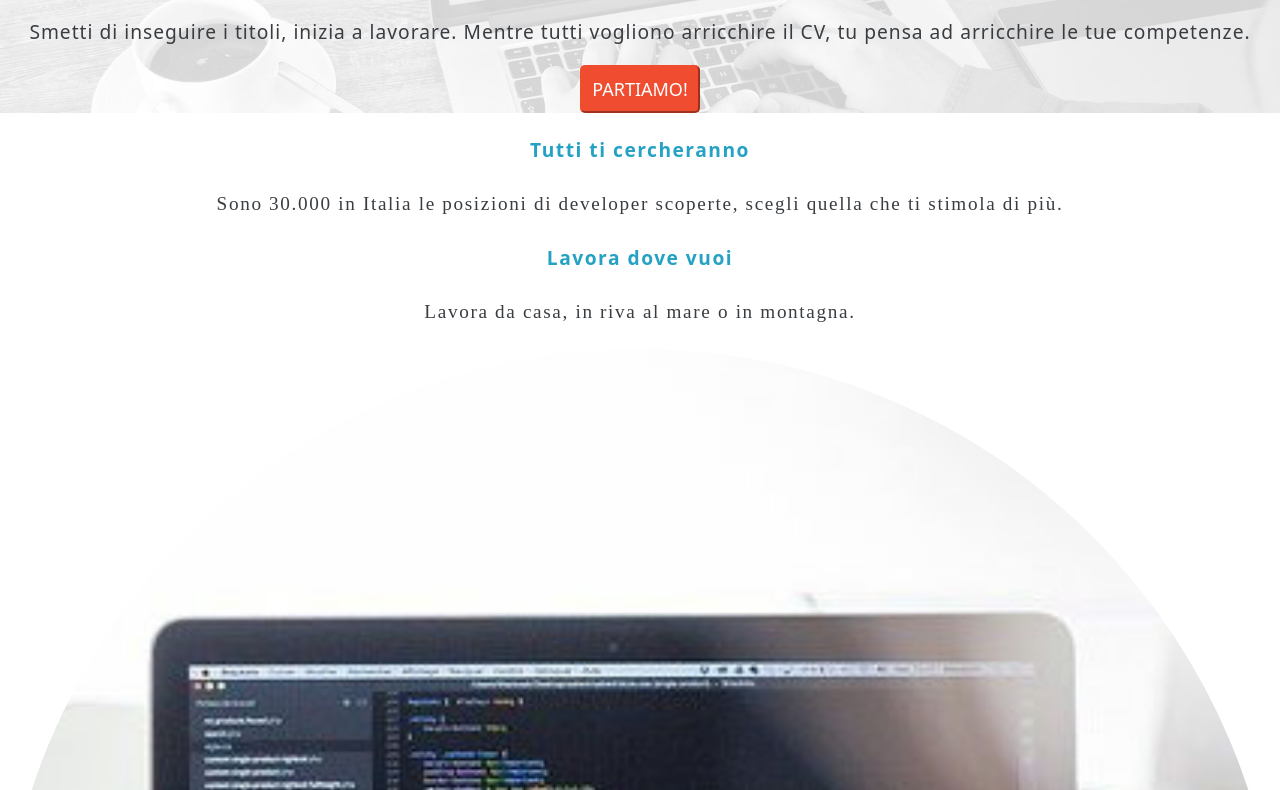
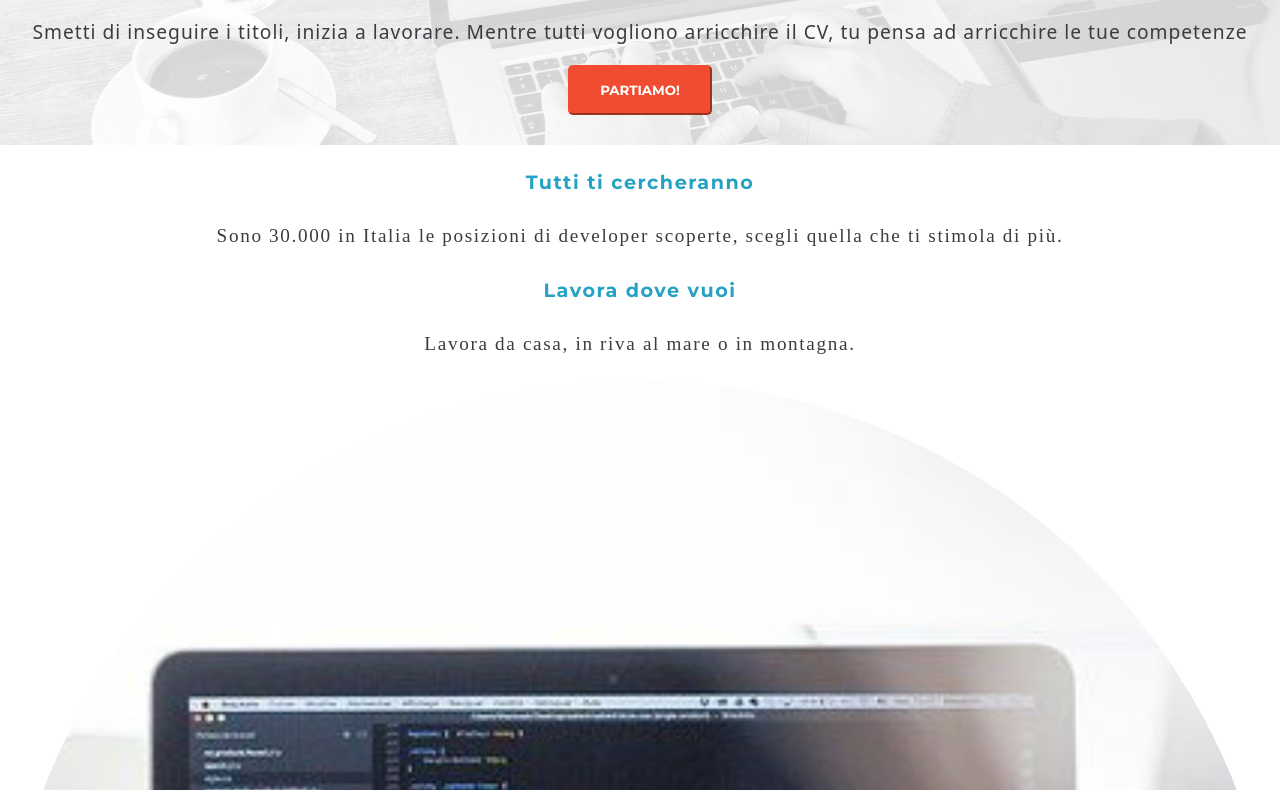
Before and after one commit to Daniele-996/U1-W1-D5-Project, a plain HTML site: page index.html in a window 1280 px wide. Shown: the part 239-1029 px from the top of the page. Drawn offline with Linux system fonts and the light colour scheme.

Commit message:
newsave2

```diff
--- a/assets/css/style.css
+++ b/assets/css/style.css
@@ -26,20 +26,24 @@ header div {
 }
 
 header div button {
-  padding: 10px;
+  padding-top: 15px;
+  padding-bottom: 15px;
+  padding-left: 30px;
+  padding-right: 30px;
   border-radius: 5px;
   color: white;
   border-color: #f04c2f;
-  font-style: bold;
-  font-size: large;
-  font-family: system-ui, -apple-system, BlinkMacSystemFont, "Segoe UI", Roboto, Oxygen, Ubuntu, Cantarell, "Open Sans", "Helvetica Neue", sans-serif;
+  font-weight: bold;
+  font-family: "Montserrat", sans-serif;
+  margin-bottom: 30px;
 }
 
-div p {
+header div p {
   line-height: 1.62rem;
   padding: 20px;
   font-size: 1em;
   letter-spacing: 1px;
+  font-family: system-ui, -apple-system, BlinkMacSystemFont, "Segoe UI", Roboto, Oxygen, Ubuntu, Cantarell, "Open Sans", "Helvetica Neue", sans-serif;
 }
 
 div p span {
@@ -57,8 +61,8 @@ body {
 
 h2 {
   color: #25a2c3;
-  font-family: system-ui, -apple-system, BlinkMacSystemFont, "Segoe UI", Roboto, Oxygen, Ubuntu, Cantarell, "Open Sans", "Helvetica Neue", sans-serif;
   font-size: 2em;
+  font-family: "Montserrat", sans-serif;
   font-weight: bold;
   letter-spacing: 1.5px;
   padding: 24px;
@@ -66,6 +70,7 @@ h2 {
 }
 
 footer h2 {
+  font-family: "Montserrat", sans-serif;
   color: white;
 }
 
@@ -75,8 +80,8 @@ a {
 }
 h4 {
   color: #25a2c3;
-  font-family: system-ui, -apple-system, BlinkMacSystemFont, "Segoe UI", Roboto, Oxygen, Ubuntu, Cantarell, "Open Sans", "Helvetica Neue", sans-serif;
   font-size: 1em;
+  font-family: "Montserrat", sans-serif;
   font-weight: bold;
   letter-spacing: 1.5px;
   padding: 20px;
--- a/index.html
+++ b/index.html
@@ -11,6 +11,9 @@
       crossorigin="anonymous"
       referrerpolicy="no-referrer"
     />
+    <link rel="preconnect" href="https://fonts.googleapis.com" />
+    <link rel="preconnect" href="https://fonts.gstatic.com" crossorigin />
+    <link href="https://fonts.googleapis.com/css2?family=Montserrat:ital,wght@0,100..900;1,100..900&display=swap" rel="stylesheet" />
     <link rel="stylesheet" href="./assets/css/reset.css" />
     <link rel="stylesheet" href="./assets/css/style.css" />
   </head>
@@ -21,7 +24,7 @@
 
       <div>
         <h2 class="First">Corso Web Developer</h2>
-        <p>Smetti di inseguire i titoli, inizia a lavorare. Mentre tutti vogliono arricchire il CV, tu pensa ad arricchire le tue competenze.</p>
+        <p>Smetti di inseguire i titoli, inizia a lavorare. Mentre tutti vogliono arricchire il CV, tu pensa ad arricchire le tue competenze</p>
         <button class="sfondorosso">PARTIAMO!</button>
       </div>
     </header>
```
